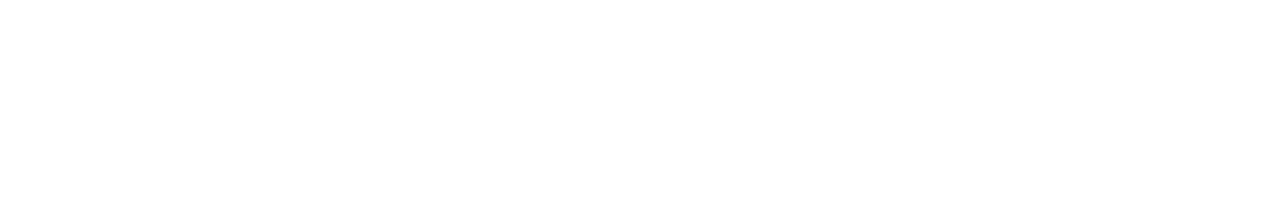
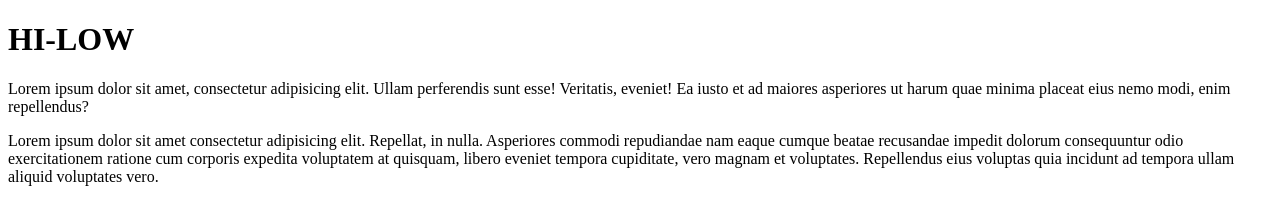
Before and after one commit to Mirali-01/dummyGit, a plain HTML site: page index.html in a window 1280 px wide. Drawn offline with Linux system fonts and the light colour scheme.

Commit message:
h1 and two p

```diff
--- a/index.html
+++ b/index.html
@@ -3,12 +3,26 @@
   <head>
     <meta charset="utf-8" />
     <meta http-equiv="X-UA-Compatible" content="IE=edge" />
-    <title></title>
+    <title>Git Practice</title>
     <meta name="description" content="" />
     <meta name="viewport" content="width=device-width, initial-scale=1" />
     <link rel="stylesheet" href="" />
   </head>
   <body>
+    <h1>HI-LOW</h1>
+    <p>
+      Lorem ipsum dolor sit amet, consectetur adipisicing elit. Ullam
+      perferendis sunt esse! Veritatis, eveniet! Ea iusto et ad maiores
+      asperiores ut harum quae minima placeat eius nemo modi, enim repellendus?
+    </p>
+    <p>
+      Lorem ipsum dolor sit amet consectetur adipisicing elit. Repellat, in
+      nulla. Asperiores commodi repudiandae nam eaque cumque beatae recusandae
+      impedit dolorum consequuntur odio exercitationem ratione cum corporis
+      expedita voluptatem at quisquam, libero eveniet tempora cupiditate, vero
+      magnam et voluptates. Repellendus eius voluptas quia incidunt ad tempora
+      ullam aliquid voluptates vero.
+    </p>
     <script src="" async defer></script>
   </body>
 </html>
```
